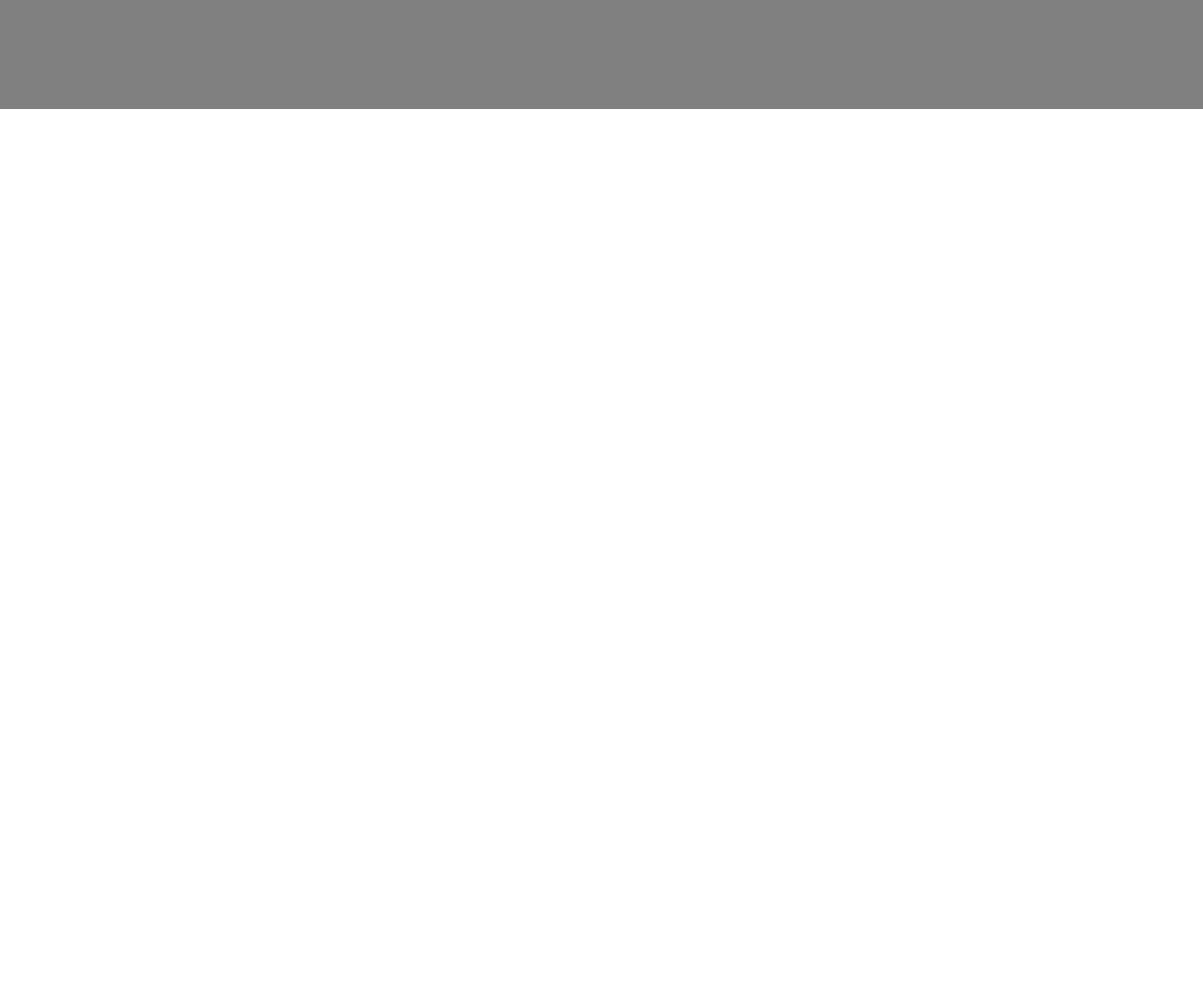
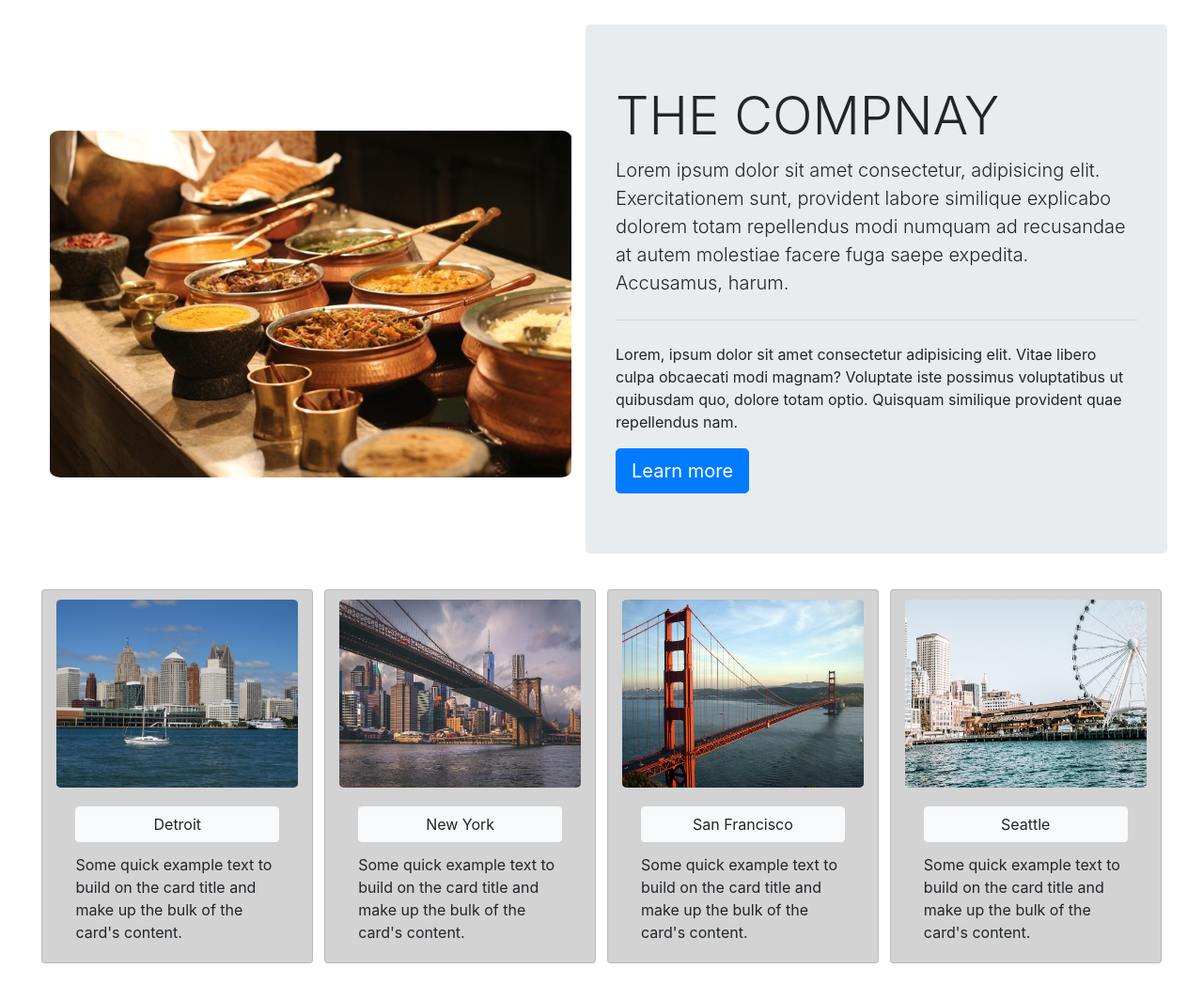
Before and after one commit to 93jpark/Mock-company-website, a plain HTML site: page index.html in a window 1280 px wide. Shown: the part 80-1144 px from the top of the page at 94% size. Before the commit the page ends 800 px from the top, so only its background shows below. Drawn offline with nearby package versions, Linux system fonts and the light colour scheme.

Commit message:
rough draft index.html

```diff
--- /dev/null
+++ b/css/index.css
@@ -0,0 +1,31 @@
+
+
+.top_images {
+    border-radius: 2%;
+
+}
+
+#top_img {
+    border-radius: 2%;
+    width: 100%;
+}
+
+.img_food {
+    padding: 1%;
+    border-radius: 2%;
+}
+
+.card {
+    margin: 0.5%;
+    background-color: lightgrey;
+}
+
+.card-img-top {
+    margin-top: 10px;
+    border-radius: 2%;
+    height: 200px;
+}
+
+.card-body .btn {
+    width: 100%;
+}
--- a/css/style.css
+++ b/css/style.css
@@ -1,17 +1,20 @@
 html {
     font-family: 'Inconsolata', monospace;
-    height: 100%;
+}
+
+body {
+    height: 100vh;
+    min-height: 100vh;
+}
+
+main {
+    padding: 3%;
 }
 
 i {
     padding: 10px;
 }
 
-main {
-    text-align: center;
-    padding: 5%;
-    background: grey;
-}
 
 #nav_company_name {
     padding-left: 10px;
--- a/index.html
+++ b/index.html
@@ -15,6 +15,8 @@
         <script src="https://stackpath.bootstrapcdn.com/bootstrap/4.3.1/js/bootstrap.min.js" integrity="sha384-JjSmVgyd0p3pXB1rRibZUAYoIIy6OrQ6VrjIEaFf/nJGzIxFDsf4x0xIM+B07jRM" crossorigin="anonymous"></script>
         <!--font awesome for icons-->
         <script src="https://kit.fontawesome.com/7665b13397.js"></script>
+
+        <link rel="stylesheet" href="./css/index.css">
     </head>
     <body>
         <header class="header">
@@ -28,9 +30,9 @@
                             <div class="collapse navbar-collapse" id="navbarNavAltMarkup">
                                 <div class="navbar-nav mr-auto">
                                     <a class="nav-item nav-link active" href="#">Home </a>
-                                    <a class="nav-item nav-link active" href="#">About </a>
-                                    <a class="nav-item nav-link active" href="#">Product </a>
-                                    <a class="nav-item nav-link active" href="#">Reference </a>
+                                    <a class="nav-item nav-link" href="#">About </a>
+                                    <a class="nav-item nav-link" href="#">Product </a>
+                                    <a class="nav-item nav-link" href="#">Reference </a>
 
                                     <li class="nav-item dropdown">
                                         <a class="nav-link dropdown-toggle" href="#" id="navbarDropdownMenuLink" role="button" data-toggle="dropdown" aria-haspopup="true" aria-expanded="false">Member</a>
@@ -51,6 +53,54 @@
         </header>
         <main>
             <!--your code goes here-->
+            <div class="container-fluid">
+                <div class="row">
+                    <div class="top_images col-md align-self-center">
+                        <img src="./img/main/img1.jpg" alt="#" id="top_img">
+                    </div>
+                    <div class="jumbotron col-md" id="intro">
+                        <div id="content">
+                            <h1 class="display-4">THE COMPNAY</h1>
+                            <p class="lead">Lorem ipsum dolor sit amet consectetur, adipisicing elit. Exercitationem sunt, provident labore similique explicabo dolorem totam repellendus modi numquam ad recusandae at autem molestiae facere fuga saepe expedita. Accusamus, harum.</p>
+                            <hr class="my-4">
+                            <p>Lorem, ipsum dolor sit amet consectetur adipisicing elit. Vitae libero culpa obcaecati modi magnam? Voluptate iste possimus voluptatibus ut quibusdam quo, dolore totam optio. Quisquam similique provident quae repellendus nam.</p>
+                            <a class="btn btn-primary btn-lg" href="#" role="button">Learn more</a>
+                        </div>
+                    </div>
+                </div>
+                <div class="row">
+                    <div class="card col-sm" style="width: 18rem;">
+                        <img src="./img/detroit.jpg" class="card-img-top" alt="#">
+                        <div class="card-body">
+                            <h4 class="card-title"><a class="btn btn-light" href="">Detroit</a></h4>
+                            <p class="card-text">Some quick example text to build on the card title and make up the bulk of the card's content.</p>
+                        </div>
+                    </div>
+                    <div class="card col-sm" style="width: 18rem;">
+                        <img src="./img/nyc.jpg" class="card-img-top" alt="#">
+                        <div class="card-body">
+                            <h4 class="card-title"><a class="btn btn-light" href="">New York</a></h4>
+                            <p class="card-text">Some quick example text to build on the card title and make up the bulk of the card's content.</p>
+                        </div>
+                    </div>
+                    <div class="card col-sm" style="width: 18rem;">
+                        <img src="./img/sfo.jpg" class="card-img-top" alt="#">
+                        <div class="card-body">
+                            <h4 class="card-title"><a class="btn btn-light" href="">San Francisco</a></h4>
+                            <p class="card-text">Some quick example text to build on the card title and make up the bulk of the card's content.</p>
+                        </div>
+                    </div>
+                    <div class="card col-sm" style="width: 18rem;">
+                        <img src="./img/sea.jpg" class="card-img-top" alt="#">
+                        <div class="card-body">
+                            <h4 class="card-title"><a class="btn btn-light" href="">Seattle</a></h4>
+                            <p class="card-text">Some quick example text to build on the card title and make up the bulk of the card's content.</p>
+                        </div>
+                    </div>
+                </div>
+            </div>
+
+
 
 
         </main>
```
Also changed, not shown: template.html (+3 -3 lines), img/detroit.jpg (added), img/main/img1.jpg (added), img/main/img2.jpg (added), img/main/img3.jpg (added), img/main/img4.jpg (added), img/main/img5.jpg (added), img/main/img6.jpg (added), img/main/img7.jpg (added), img/nyc.jpg (added), img/sea.jpg (added), img/sfo.jpg (added).
